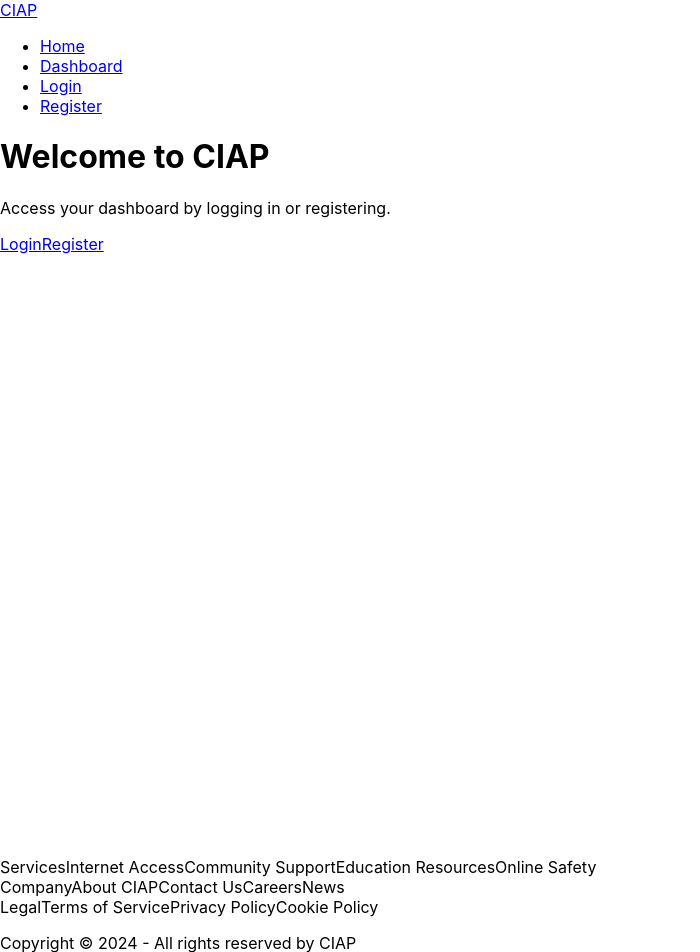
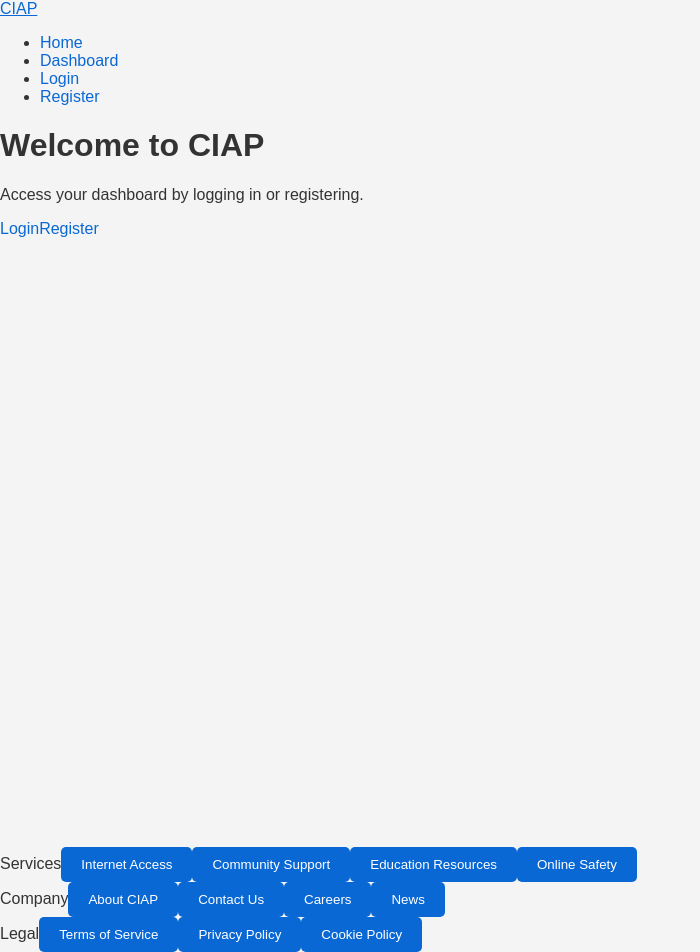
Before and after one commit to bvilane/CIAP, a React (Create React App) app in the folder ciap-frontend/: page / in a window 1280 px wide. Shown: the top 952 px of the page, without its empty margins (0-700 px from the left). Built offline with nearby package versions, Linux system fonts and the light colour scheme.

Commit message:
Initial setup of CSS

```diff
--- a/ciap-frontend/src/App.css
+++ b/ciap-frontend/src/App.css
@@ -1,38 +1,49 @@
-.App {
-  text-align: center;
+body {
+  font-family: 'Arial', sans-serif;
+  margin: 0;
+  padding: 0;
+  background-color: #f4f4f4;
+  color: #333;
 }
 
-.App-logo {
-  height: 40vmin;
-  pointer-events: none;
+a {
+  color: #0A68D4;
+  text-decoration: none;
 }
 
-@media (prefers-reduced-motion: no-preference) {
-  .App-logo {
-    animation: App-logo-spin infinite 20s linear;
-  }
+a:hover {
+  text-decoration: underline;
 }
 
-.App-header {
-  background-color: #282c34;
-  min-height: 100vh;
-  display: flex;
-  flex-direction: column;
-  align-items: center;
-  justify-content: center;
-  font-size: calc(10px + 2vmin);
+button {
+  background-color: #0A68D4;
   color: white;
+  border: none;
+  padding: 10px 20px;
+  cursor: pointer;
+  border-radius: 5px;
 }
 
-.App-link {
-  color: #61dafb;
+button:hover {
+  background-color: #0056b3;
 }
 
-@keyframes App-logo-spin {
-  from {
-    transform: rotate(0deg);
-  }
-  to {
-    transform: rotate(360deg);
-  }
+input, select {
+  padding: 8px;
+  margin: 5px 0;
+  display: block;
+  width: 95%;
 }
+
+label {
+  margin-top: 10px;
+}
+
+.container {
+  width: 80%;
+  margin: 20px auto;
+  background: white;
+  padding: 20px;
+  border-radius: 8px;
+  box-shadow: 0 0 10px rgba(0,0,0,0.1);
+}
--- a/ciap-frontend/src/App.js
+++ b/ciap-frontend/src/App.js
@@ -1,12 +1,14 @@
 import React from 'react';
 import { BrowserRouter, Routes, Route, Navigate } from 'react-router-dom';
-import Header from './components/Header'; // Make sure this is correctly imported
-import Footer from './components/Footer'; // Make sure this is correctly imported
+import Header from './components/Header';
+import Footer from './components/Footer';
 import Dashboard from './components/Dashboard';
 import AdminDashboard from './components/AdminDashboard';
 import LoginForm from './components/LoginForm';
 import RegisterForm from './components/RegisterForm'; // Assume you have this component
 import HomePage from './components/Home/HomePage';
+import './App.css';  // Global styles
+
 
 function App() {
   const token = localStorage.getItem('token');
--- a/ciap-frontend/src/components/Footer.js
+++ b/ciap-frontend/src/components/Footer.js
@@ -6,23 +6,23 @@ const Footer = () => {
             <footer className="footer p-10 justify-items-center">
                 <div>
                     <span className="footer-title">Services</span>
-                    <a className="link link-hover">Internet Access</a>
-                    <a className="link link-hover">Community Support</a>
-                    <a className="link link-hover">Education Resources</a>
-                    <a className="link link-hover">Online Safety</a>
+                    <button className="link link-hover">Internet Access</button>
+                    <button className="link link-hover">Community Support</button>
+                    <button className="link link-hover">Education Resources</button>
+                    <button className="link link-hover">Online Safety</button>
                 </div>
                 <div>
                     <span className="footer-title">Company</span>
-                    <a className="link link-hover">About CIAP</a>
-                    <a className="link link-hover">Contact Us</a>
-                    <a className="link link-hover">Careers</a>
-                    <a className="link link-hover">News</a>
+                    <button className="link link-hover">About CIAP</button>
+                    <button className="link link-hover">Contact Us</button>
+                    <button className="link link-hover">Careers</button>
+                    <button className="link link-hover">News</button>
                 </div>
                 <div>
                     <span className="footer-title">Legal</span>
-                    <a className="link link-hover">Terms of Service</a>
-                    <a className="link link-hover">Privacy Policy</a>
-                    <a className="link link-hover">Cookie Policy</a>
+                    <button className="link link-hover">Terms of Service</button>
+                    <button className="link link-hover">Privacy Policy</button>
+                    <button className="link link-hover">Cookie Policy</button>
                 </div>
             </footer>
             <div className="text-center py-8">
--- /dev/null
+++ b/ciap-frontend/src/components/Navbar.css
@@ -0,0 +1,19 @@
+.navbar {
+    background-color: #0A68D4;
+    padding: 10px 20px;
+    color: white;
+    display: flex;
+    justify-content: space-between;
+    align-items: center;
+}
+
+.navbar-brand {
+    font-size: 24px;
+    font-weight: bold;
+}
+
+.navbar-links a {
+    color: white;
+    margin-left: 20px;
+    font-size: 18px;
+}
--- a/ciap-frontend/src/components/RegisterForm.js
+++ b/ciap-frontend/src/components/RegisterForm.js
@@ -1,6 +1,6 @@
 import React, { useState } from 'react';
 import axios from 'axios';
-import { useHistory } from 'react-router-dom';  // Import useHistory
+import { useNavigate } from 'react-router-dom';  // Use only useNavigate as useHistory is not used in React Router v6
 
 function RegisterForm() {
     const [formData, setFormData] = useState({
@@ -12,7 +12,7 @@ function RegisterForm() {
         zone: ''
     });
     const [error, setError] = useState('');
-    const history = useHistory();  // Initialize useHistory
+    const navigate = useNavigate();  // Initialize useNavigate
 
     const handleInputChange = (event) => {
         setFormData({
@@ -24,43 +24,42 @@ function RegisterForm() {
     const handleSubmit = async (event) => {
         event.preventDefault();
         try {
-            const response = await axios.post('http://localhost:5000/register', formData);
+            await axios.post('http://localhost:5000/register', formData);
             alert('Registration successful! You can now login.');
-            history.push('/login');  // Redirect to login page on success
+            navigate('/login');  // Redirect to login page on success using navigate instead of history.push
         } catch (error) {
-            setError('Failed to register');
-            console.error('Registration error:', error.response?.data?.message || error.message);
+            setError('Failed to register: ' + (error.response?.data?.message || error.message));
         }
     };
 
     return (
         <div>
             <h2>Register</h2>
-            {error && <p>{error}</p>}
+            {error && <p className="error">{error}</p>}
             <form onSubmit={handleSubmit}>
                 <label>
                     Name:
-                    <input type="text" name="name" value={formData.name} onChange={handleInputChange} />
+                    <input type="text" name="name" value={formData.name} onChange={handleInputChange} required />
                 </label>
                 <label>
                     Surname:
-                    <input type="text" name="surname" value={formData.surname} onChange={handleInputChange} />
+                    <input type="text" name="surname" value={formData.surname} onChange={handleInputChange} required />
                 </label>
                 <label>
                     Email:
-                    <input type="email" name="email" value={formData.email} onChange={handleInputChange} />
+                    <input type="email" name="email" value={formData.email} onChange={handleInputChange} required />
                 </label>
                 <label>
                     Username:
-                    <input type="text" name="username" value={formData.username} onChange={handleInputChange} />
+                    <input type="text" name="username" value={formData.username} onChange={handleInputChange} required />
                 </label>
                 <label>
                     Password:
-                    <input type="password" name="password" value={formData.password} onChange={handleInputChange} />
+                    <input type="password" name="password" value={formData.password} onChange={handleInputChange} required />
                 </label>
                 <label>
                     Zone:
-                    <select name="zone" value={formData.zone} onChange={handleInputChange}>
+                    <select name="zone" value={formData.zone} onChange={handleInputChange} required>
                         {Array.from({ length: 14 }, (_, i) => (
                             <option key={i + 1} value={i + 1}>Zone {i + 1}</option>
                         ))}
--- a/ciap-frontend/src/index.js
+++ b/ciap-frontend/src/index.js
@@ -2,6 +2,7 @@ import React from 'react';
 import ReactDOM from 'react-dom/client';
 import './index.css';
 import App from './App';
+import './App.css';  // Global styles
 // import reportWebVitals from './reportWebVitals';
 
 const root = ReactDOM.createRoot(document.getElementById('root'));
```
Also changed, not shown: ciap-frontend/src/components/Navbar.js (+9 -6 lines).
